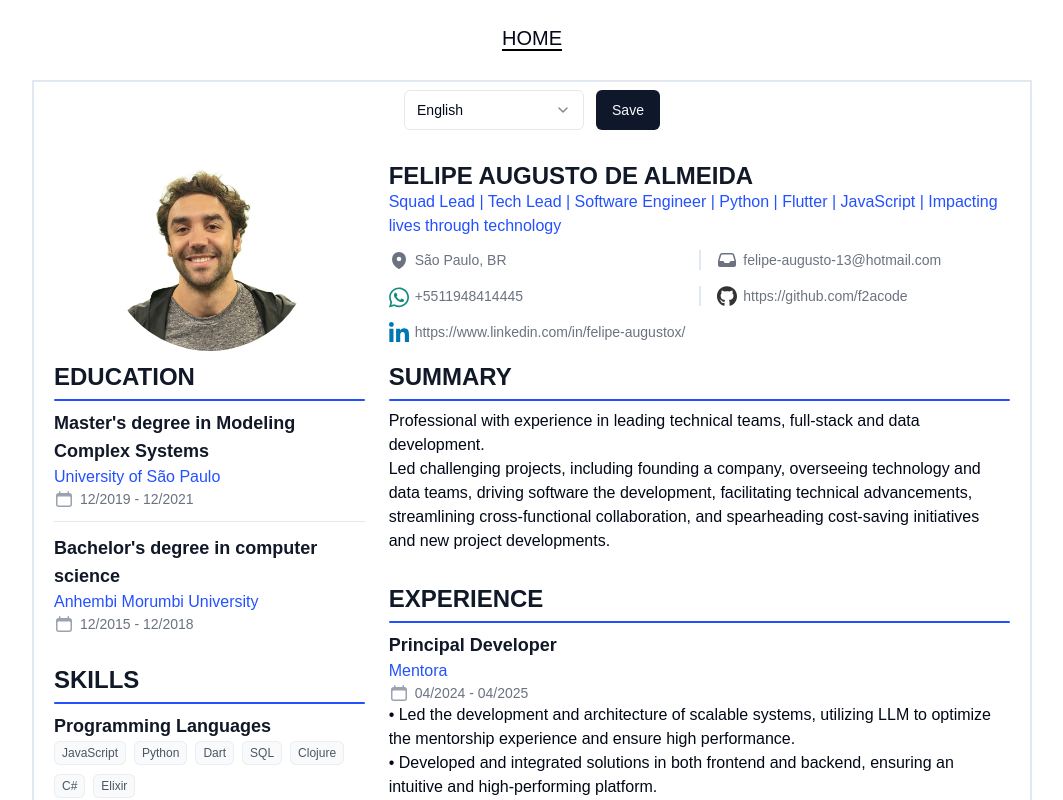
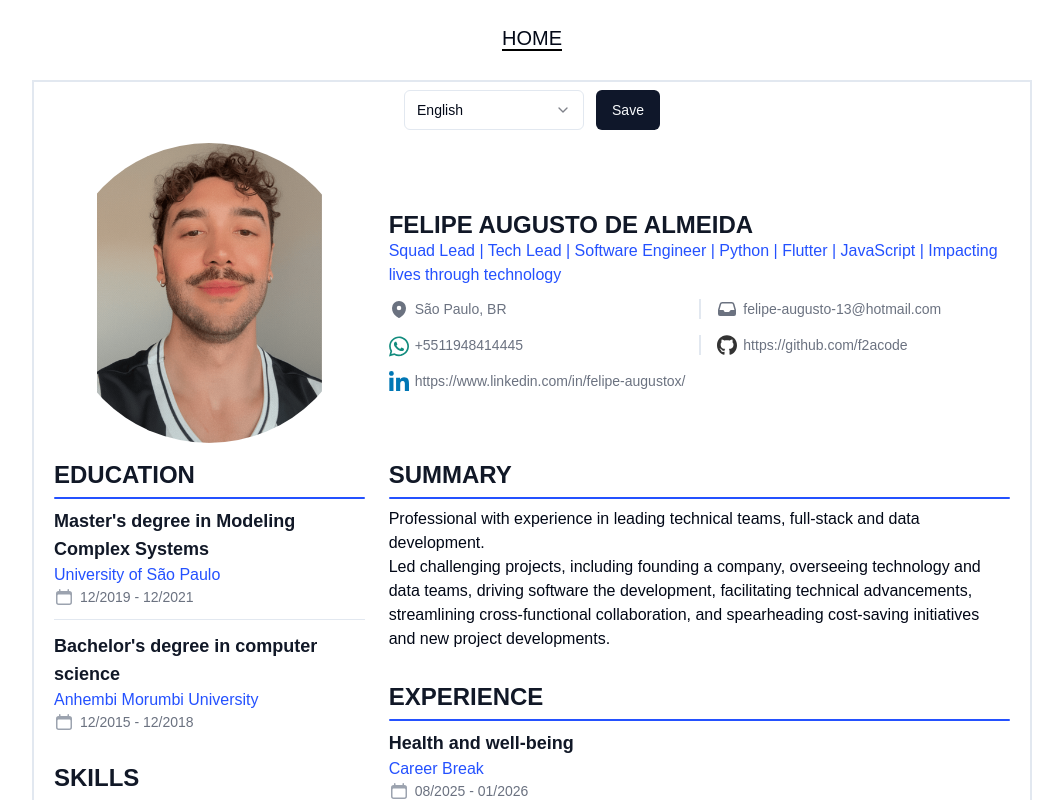
Before and after one commit to f2acode/personal-website, a Next.js app: page /en/resume in a window 1280 px wide. Shown: the top 800 px of the page, without its empty margins (108-1171 px from the left). Built offline with nearby package versions, Linux system fonts and the light colour scheme.

Commit message:
chore: update resume

```diff
--- a/src/components/tagline.tsx
+++ b/src/components/tagline.tsx
@@ -15,15 +15,17 @@ interface TagLineProps {
 export default function TagLine({ resumeData }: TagLineProps) {
   return (
     <div className="flex items-center justify-between w-full">
-      <div className="w-2/6 text-center mx-3">
+      <div className="w-2/6 mx-3 grid aspect-square place-items-center">
+        <div className="w-full aspect-square flex items-center justify-center">
           <Image
-          className="inline-block w-full md:w-2/3 rounded-full ring-2 ring-white"
-          src="/profile.jpg"
+            className="aspect-square object-contain rounded-full ring-2 ring-white"
+            src="/profile.png"
             alt="Rounded profile picture of the candidate"
             width={'300'}
             height={'300'}
             priority={true}
           />
+        </div>
       </div>
       <div className="flex flex-col text-wrap w-4/6 mx-3 mt-4">
         <h1 className="text-2xl font-bold leading-7 text-gray-900 uppercase">
--- a/src/messages/en/resume.json
+++ b/src/messages/en/resume.json
@@ -22,6 +22,16 @@
   },
   "work": [
     {
+      "name": "Career Break",
+      "position": "Health and well-being",
+      "startDate": "2025-08-31",
+      "endDate": "2026-01-31",
+      "highlights": [],
+      "summary": "Medical leave due to a health condition that temporarily prevented me from working. Fully recovered and available for new opportunities.",
+      "url": "",
+      "location": ""
+    },
+    {
       "name": "Mentora",
       "position": "Principal Developer",
       "startDate": "2024-04-18",
@@ -30,6 +40,16 @@
       "summary": "• Led the development and architecture of scalable systems, utilizing LLM to optimize the mentorship experience and ensure high performance.\n• Developed and integrated solutions in both frontend and backend, ensuring an intuitive and high-performing platform.\n• Managed and mentored the development team, promoting best practices and continuous innovation, while closely collaborating with product and operations teams to align technical solutions with business needs.",
       "url": "https://www.linkedin.com/company/mentora-ai/",
       "location": "São Paulo, Brazil"
+    },
+    {
+      "name": "Career Break",
+      "position": "Health and well-being",
+      "startDate": "2023-10-31",
+      "endDate": "2024-02-29",
+      "highlights": [],
+      "summary": "Rest after a long entrepreneurial journey.",
+      "url": "",
+      "location": ""
     },
     {
       "name": "Justos",
--- a/src/messages/pt-BR/resume.json
+++ b/src/messages/pt-BR/resume.json
@@ -22,6 +22,16 @@
   },
   "work": [
     {
+      "name": "Pausa na Carreira",
+      "position": "Saúde e bem-estar",
+      "startDate": "2025-08-31",
+      "endDate": "2026-01-31",
+      "highlights": [],
+      "summary": "Licença médica devido a uma condição de saúde que me impediu temporariamente de trabalhar. Totalmente recuperado e disponível para novas oportunidades.",
+      "url": "",
+      "location": ""
+    },
+    {
       "name": "Mentora",
       "position": "Desenvolvedor Principal",
       "startDate": "2024-04-18",
@@ -30,6 +40,16 @@
       "summary": "• Liderei o desenvolvimento e a arquitetura de sistemas escaláveis, utilizando LLM para otimizar a experiência de mentoria e garantir alta performance.\n• Desenvolvi e integrei soluções no frontend e backend, garantindo uma plataforma intuitiva e de alto desempenho.\n• Gerenciei e orientei a equipe de desenvolvimento, promovendo boas práticas e inovação contínua, além de colaborar estreitamente com as equipes de produto e operações para alinhar as soluções técnicas às necessidades de negócio.",
       "url": "https://www.linkedin.com/company/mentora-ai/",
       "location": "São Paulo, Brazil"
+    },
+    {
+      "name": "Pausa na Carreira",
+      "position": "Saúde e bem-estar",
+      "startDate": "2023-10-31",
+      "endDate": "2024-02-29",
+      "highlights": [],
+      "summary": "Descanso após uma longa jornada empreendedora.",
+      "url": "",
+      "location": ""
     },
     {
       "name": "Justos",
```
Also changed, not shown: public/profile.jpg (deleted), public/profile.png (added). Lines whose indentation alone changed are shown as unchanged.
